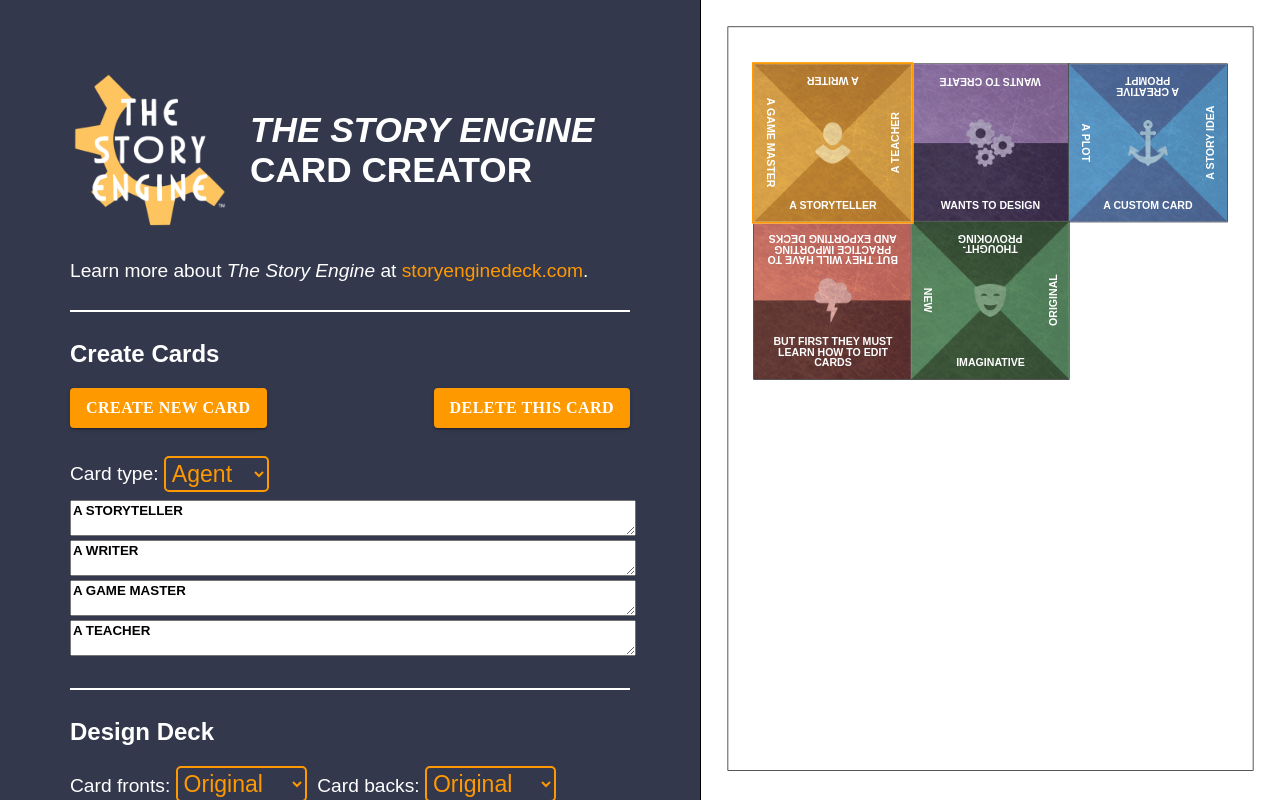
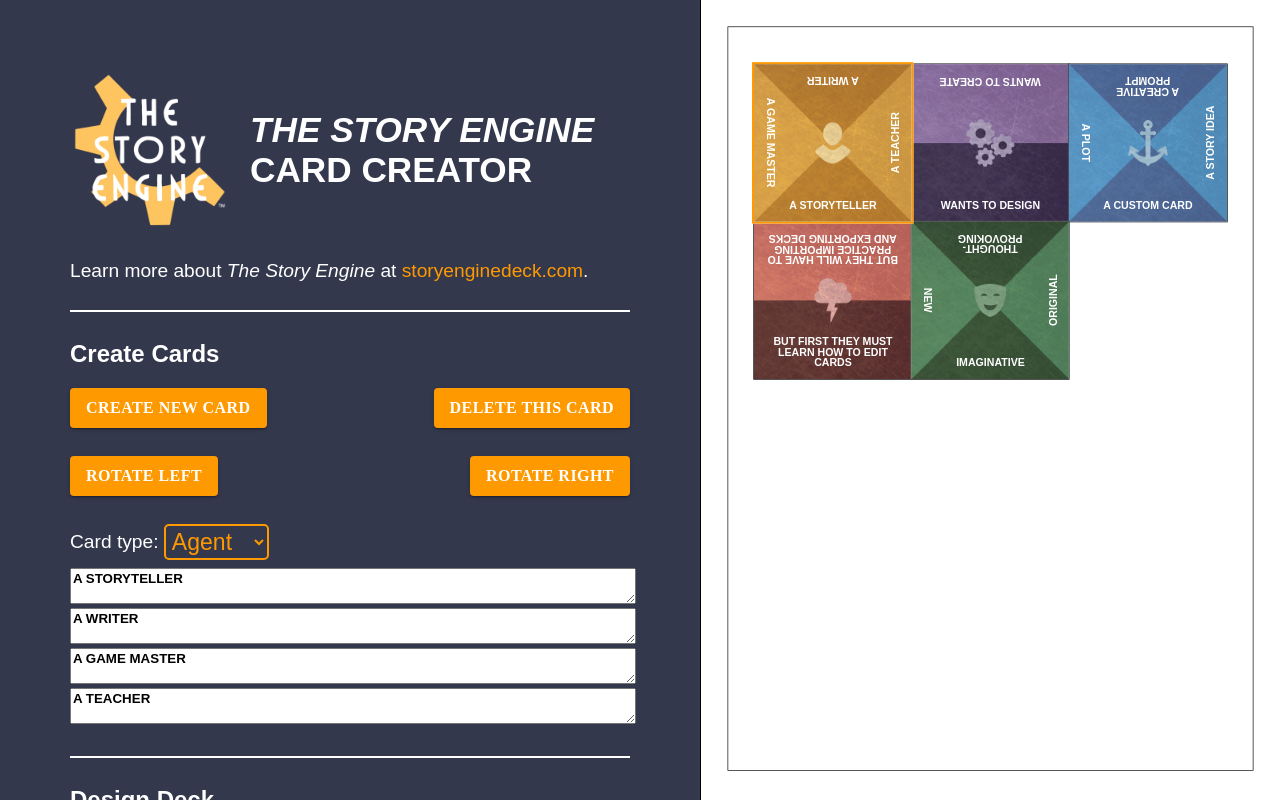
Before and after one commit to pawelngei/story-engine-card-creator, a React (Create React App) app: page / in a window 1280 px wide. Built offline with nearby package versions, Linux system fonts and the light colour scheme; the HTML template or start-up script is replaced by a standard one.

Commit message:
add rotation buttons

```diff
--- a/src/LeftMenu/LeftMenu.tsx
+++ b/src/LeftMenu/LeftMenu.tsx
@@ -2,6 +2,8 @@ import React from "react";
 import styled from "styled-components";
 import Button from "@material-ui/core/Button";
 import Switch from "@material-ui/core/Switch";
+import { createMuiTheme, withStyles } from "@material-ui/core/styles";
+import { ThemeProvider } from "@material-ui/styles";
 import { CardType } from "../Card/Card";
 import { colors } from "../styles/colors";
 import {
@@ -12,8 +14,7 @@ import {
   backQualityOptions,
 } from "../utils/constants";
 import { DisplayOptions } from "../App";
-import { createMuiTheme, withStyles } from "@material-ui/core/styles";
-import { ThemeProvider } from "@material-ui/styles";
+import { rotateLeft, rotateRight } from "../utils/card";
 import LogoPng from "./logo.png";
 
 type LeftMenuProps = {
@@ -268,6 +269,22 @@ export const LeftMenu = ({
                 Delete this card
               </Button>
             </ButtonLine>
+            <ButtonLine>
+              <Button
+                variant="contained"
+                color="primary"
+                onClick={() => setCard(rotateLeft(card))}
+              >
+                Rotate Left
+              </Button>
+              <Button
+                variant="contained"
+                color="primary"
+                onClick={() => setCard(rotateRight(card))}
+              >
+                Rotate Right
+              </Button>
+            </ButtonLine>
             <SelectLine>
               Card type:&nbsp;
               <StyledSelect
--- /dev/null
+++ b/src/utils/card.ts
@@ -0,0 +1,41 @@
+import { CardType } from "../Card/Card";
+import { twoSectionCards } from "./constants";
+
+const swap180 = (card: CardType) => {
+  const previousTop = card.top;
+  return {
+    ...card,
+    top: card.bottom,
+    bottom: previousTop,
+    left: "",
+    right: "",
+  };
+};
+
+export const rotateLeft = (card: CardType) => {
+  if (twoSectionCards.indexOf(card.type) !== -1) {
+    return swap180(card);
+  }
+  const previousTop = card.top;
+  return {
+    ...card,
+    top: card.right || "",
+    right: card.bottom || "",
+    bottom: card.left || "",
+    left: previousTop || "",
+  };
+};
+
+export const rotateRight = (card: CardType) => {
+  if (twoSectionCards.indexOf(card.type) !== -1) {
+    return swap180(card);
+  }
+  const previousTop = card.top;
+  return {
+    ...card,
+    top: card.left || "",
+    right: previousTop || "",
+    bottom: card.right || "",
+    left: card.bottom || "",
+  };
+};
```
